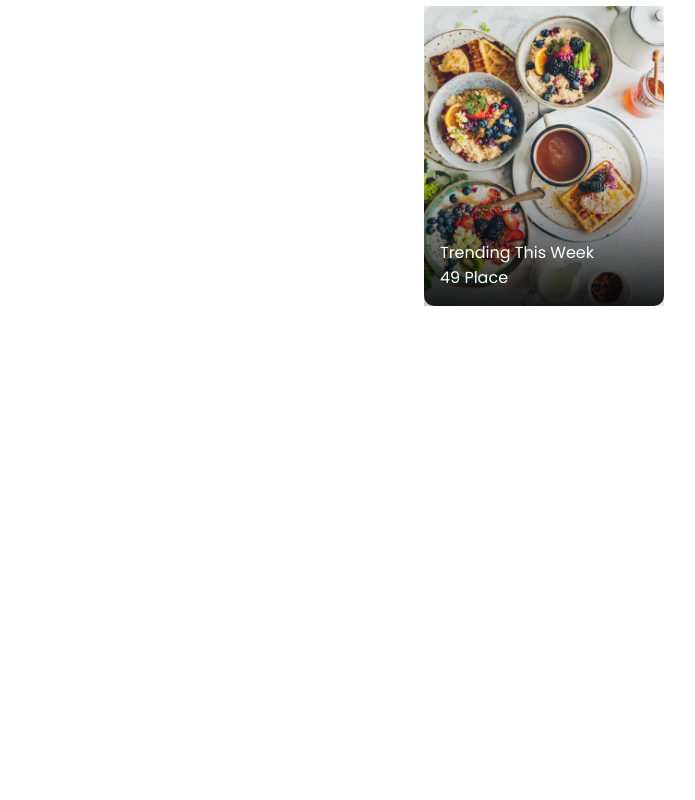
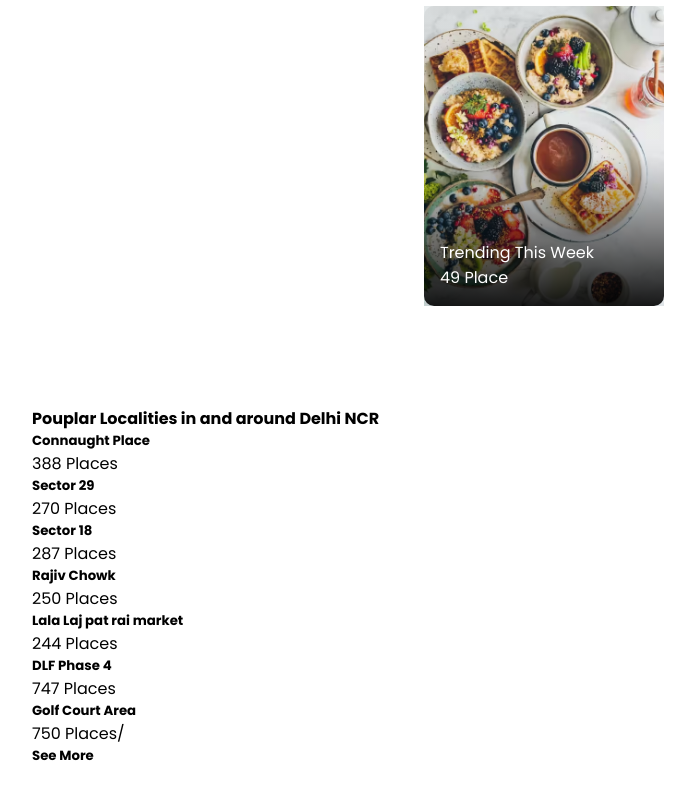
Before and after one commit to Doombazooka/Zomato-Landing-Page, a plain HTML site: page index.html in a window 1280 px wide. Shown: the part 1359-2159 px from the top of the page, without its empty margins (68-763 px from the left). Before the commit the page ends 1765 px from the top, so only its background shows below. Drawn offline with Linux system fonts and the light colour scheme.

Commit message:
added Famous Locality Section

```diff
--- a/index.html
+++ b/index.html
@@ -94,7 +94,42 @@
                 </div>
             </div>
         </div>
-
+    </section>
+    <section class="container Pouplar_Localities">
+        <h4>Pouplar Localities in and around Delhi NCR</h4>
+        <div class="Localities">
+            <div>
+                <h5>Connaught Place</h5>
+                <p>388 Places</p>
+            </div>
+            <div>
+                <h5>Sector 29</h5>
+                <p>270 Places</p>
+            </div>
+            <div>
+                <h5>Sector 18</h5>
+                <p>287 Places</p>
+            </div>
+            <div>
+                <h5>Rajiv Chowk</h5>
+                <p>250 Places</p>
+            </div>
+            <div>
+                <h5>Lala Laj pat rai market</h5>
+                <p>244 Places</p>
+            </div>
+            <div>
+                <h5>DLF Phase 4</h5>
+                <p>747 Places</p>
+            </div>
+            <div>
+                <h5>Golf Court Area</h5>
+                <p>750 Places/</p>
+            </div>
+            <div>
+                <h5>See More</h5>
+            </div>
+        </div>
     </section>
 </body>
 </html>
```
